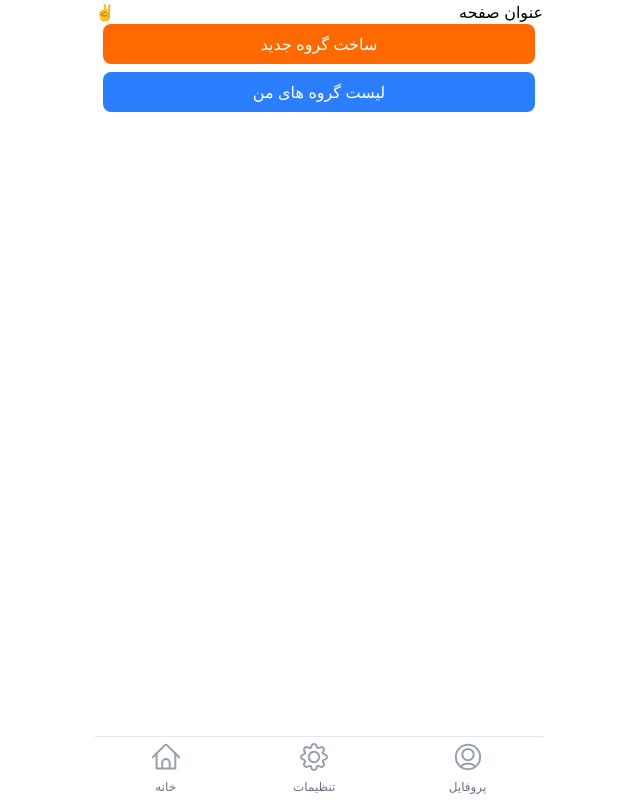
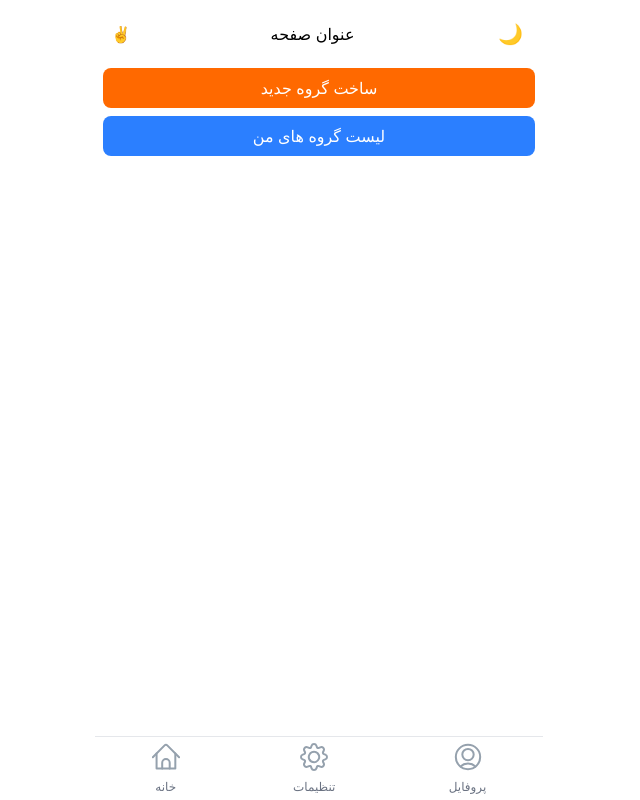
Before and after one commit to Gisoo-SRT98/dongino, a React (Vite) app: page / in a window 1280 px wide. Shown: the whole page, without its empty margins (321-961 px from the left). Built offline with nearby package versions, Linux system fonts and the light colour scheme.

Commit message:
theme dark & light

```diff
--- /dev/null
+++ b/src/ThemeContext.jsx
@@ -0,0 +1,36 @@
+import { createContext, useContext, useState, useEffect } from "react";
+
+const ThemeContext = createContext();
+
+export function ThemeProvider({ children }) {
+  const [isDark, setIsDark] = useState(false);
+
+  useEffect(() => {
+    const savedTheme = localStorage.getItem("theme");
+    if (savedTheme === "dark") {
+      setIsDark(true);
+      document.documentElement.classList.add("dark");
+    }
+  }, []);
+
+  const toggleTheme = () => {
+    setIsDark(!isDark);
+    if (!isDark) {
+      document.documentElement.classList.add("dark");
+      localStorage.setItem("theme", "dark");
+    } else {
+      document.documentElement.classList.remove("dark");
+      localStorage.setItem("theme", "light");
+    }
+  };
+
+  return (
+    <ThemeContext.Provider value={{ isDark, toggleTheme }}>
+      {children}
+    </ThemeContext.Provider>
+  );
+}
+
+export function useTheme() {
+  return useContext(ThemeContext);
+}
--- a/src/component/Expens.jsx
+++ b/src/component/Expens.jsx
@@ -94,7 +94,7 @@
     <>
       {showInitialSplitModal && (
         <div className="fixed inset-0 z-50 flex items-center justify-center bg-black/40 px-4">
-          <div className="w-full max-w-sm rounded-2xl bg-white p-6 text-right shadow-2xl">
+          <div className="w-full max-w-sm rounded-2xl bg-[var(--background)] border border-gray-200 p-6 text-right shadow-2xl">
             <p className="text-lg font-semibold mb-4">
               آیا هزینه به صورت مساوی بین اعضا تقسیم شود؟
             </p>
--- a/src/component/Footer.jsx
+++ b/src/component/Footer.jsx
@@ -4,7 +4,7 @@
 export default function Footer() {
   const navigate = useNavigate();
   return (
-    <footer className="absolute bottom-0 w-full h-16 border-t border-gray-200 bg-white flex justify-around items-center">
+    <footer className="absolute bottom-0 w-full h-16 border-t border-gray-200 flex justify-around items-center">
       <button
         className="text-gray-500 hover:text-gray-700 flex items-center flex-col justify-center"
         onClick={() => {
--- a/src/component/GroupList.jsx
+++ b/src/component/GroupList.jsx
@@ -180,7 +180,7 @@
                   }
                 >
                   <div
-                    className="border rounded-xl p-3 bg-white cursor-pointer border-gray-200 hover:border-gray-400 transition-colors"
+                    className="border rounded-xl p-3 bg-[var(--background)] cursor-pointer border-gray-200 hover:border-gray-400 transition-colors"
                     onClick={() => handleEditGroup(g)}
                   >
                     <div className="flex flex-row-reverse justify-between">
--- a/src/component/Header.jsx
+++ b/src/component/Header.jsx
@@ -1,14 +1,25 @@
+import { useTheme } from "../ThemeContext";
+
 export default function Header() {
+  const { isDark, toggleTheme } = useTheme();
+
   return (
-    <header>
-      <HeadProps title="عنوان صفحه" icon="✌️" />
+    <header className="bg-[var(--background)] p-4">
+      <HeadProps title="عنوان صفحه" icon="✌️">
+        <button
+          onClick={toggleTheme}
+          className="bg-transparent border-none text-xl cursor-pointer p-1 rounded hover:bg-[var(--hover)]"
+        >
+          {isDark ? "☀️" : "🌙"}
+        </button>
+      </HeadProps>
     </header>
   );
 }
 
 function HeadProps({ title, icon, children }) {
   return (
-    <div className="flex aligns-center justify-between">
+    <div className="flex items-center justify-between">
       {icon && <span>{icon}</span>}
       {title && <h3>{title}</h3>}
       {children}
--- a/src/index.css
+++ b/src/index.css
@@ -26,11 +26,15 @@
 }
 
 .App {
-  background: #fff;
+  background: var(--background);
   border: 1px solid #e2e2e2;
   border-radius: 10px;
   margin: 10px auto;
   padding: 10px;
+}
+
+.dark .App {
+  border: 1px solid var(--secondary);
 }
 
 .container {
@@ -47,6 +51,35 @@
   html {
     @apply text-base;
   }
+  :root {
+    --background: #ffffff;
+    --foreground: #000000;
+    --secondary: #666666;
+    --headline: #000000;
+    --hover: #f0f0f0;
+  }
+  .dark {
+    --background: #0d1117;
+    --foreground: #c9d1d9;
+    --secondary: #8b949e;
+    --headline: #f0f6fc;
+    --hover: #21262d;
+  }
+  body {
+    background-color: var(--background);
+    color: var(--foreground);
+  }
+  h1,
+  h2,
+  h3,
+  h4,
+  h5,
+  h6 {
+    color: var(--headline);
+  }
+  .text-secondary {
+    color: var(--secondary);
+  }
 }
 
 /* When app background is dark, gray-500 text should be white */
--- a/src/main.jsx
+++ b/src/main.jsx
@@ -6,6 +6,7 @@
 import NewGroupPage from "@/pages/newGroup";
 import ProfilePage from "@/pages/Profile";
 import GroupList from "./component/GroupList";
+import { ThemeProvider } from "./ThemeContext";
 
 function NotFound() {
   return <h1>404 not found</h1>;
@@ -13,6 +14,7 @@
 
 const root = ReactDOM.createRoot(document.getElementById("root"));
 root.render(
+  <ThemeProvider>
     <BrowserRouter>
       <Routes>
         <Route path="/" element={<App />} />
@@ -21,5 +23,6 @@
         <Route path="/profile" element={<ProfilePage />} />
         <Route path="/*" element={<NotFound />} />
       </Routes>
-  </BrowserRouter>,
+    </BrowserRouter>
+  </ThemeProvider>,
 );
```
Lines whose indentation alone changed are shown as unchanged.
